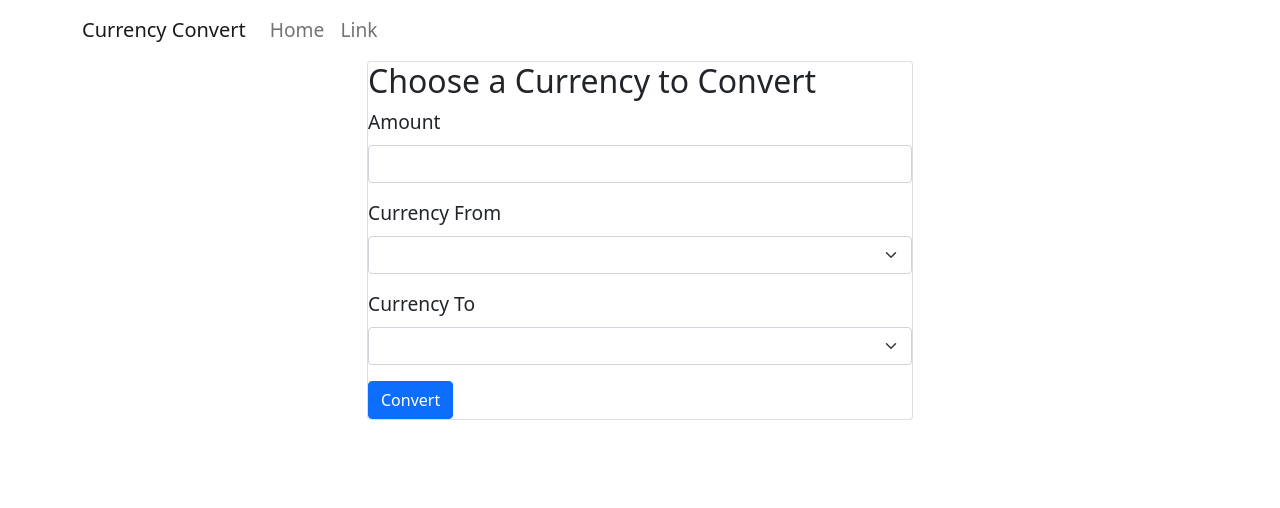
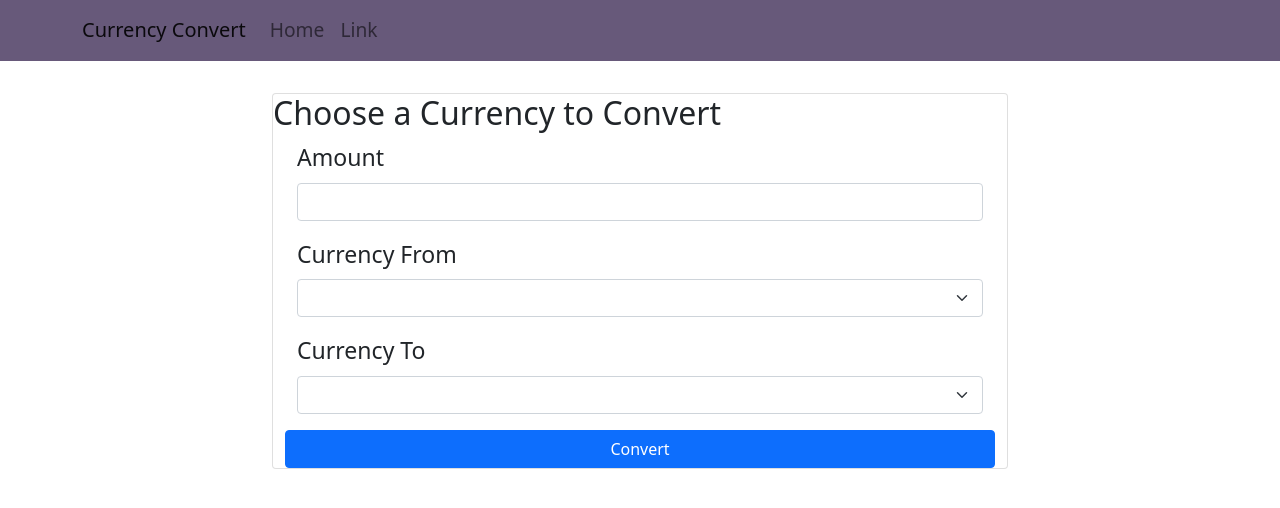
Before and after one commit to sdoonan776/currency-convert, a React (Create React App) app: page / in a window 1280 px wide. Shown: the top 508 px of the page. Built offline with nearby package versions, Linux system fonts and the light colour scheme.

Commit message:
added style modules for header and converter

```diff
--- a/src/components/CurrencyConverter.tsx
+++ b/src/components/CurrencyConverter.tsx
@@ -6,6 +6,8 @@ import Button from 'react-bootstrap/Button';
 import Form from 'react-bootstrap/Form';
 import Card from 'react-bootstrap/Card';
 import axios, { AxiosError, AxiosResponse } from 'axios';
+
+import styles from '../styles/components/CurrencyConverter.module.scss';
 
 function CurrencyConverter(): ReactElement {
     const [currencyFrom, setCurrencyFrom] = useState<string>('');
@@ -37,10 +39,12 @@ function CurrencyConverter(): ReactElement {
         <>
             <Container>
                 <Row>
-                    <Col lg={6} style={{ margin: '0 auto' }}>
+                    <Col lg={8} className={styles.converterCol}>
                         <Card>
                             <h2>Choose a Currency to Convert</h2>
                             <Form>
+                                <Container>
+                                    <Row className={styles.converterForm}>
                                         <Form.Group className="mb-3" controlId="amount">
                                             <Form.Label>Amount</Form.Label>
                                             <Form.Control/>
@@ -59,10 +63,15 @@ function CurrencyConverter(): ReactElement {
                                                 <option value=""></option>
                                             </Form.Select>
                                         </Form.Group>
+                                    </Row>
 
+                                    <Row>
                                         <Button onClick={handleConversion} variant="primary" type="submit">
                                             Convert
                                         </Button>
+                                    </Row>
+                                </Container>
+
                             </Form>
                         </Card>
                     </Col>
--- a/src/components/Header.tsx
+++ b/src/components/Header.tsx
@@ -4,10 +4,12 @@ import Container from 'react-bootstrap/Container';
 import NavDropdown from 'react-bootstrap/NavDropdown';
 import Nav from 'react-bootstrap/Nav';
 
+import styles from '../styles/components/Header.module.scss';
+
 function Header(): ReactElement {
     return (
         <>
-            <header>
+            <header className={styles.mainHeader}>
                 <Navbar expand="lg">
                     <Container>
                         <Navbar.Brand href="#home">Currency Convert</Navbar.Brand>
--- a/src/components/HeroBanner.tsx
+++ b/src/components/HeroBanner.tsx
@@ -3,7 +3,9 @@ import React, {ReactElement} from 'react';
 function HeroBanner(): ReactElement {
     return (
        <>
+            <div>
 
+            </div>
        </>
     );
 };
--- /dev/null
+++ b/src/styles/components/CurrencyConverter.module.scss
@@ -0,0 +1,9 @@
+@import '../core/variables';
+
+.converterCol {
+    margin: 2rem auto;
+}
+
+.converterForm {
+    display: flex;
+}
--- /dev/null
+++ b/src/styles/components/Footer.module.scss
@@ -0,0 +1 @@
+@import '../core/variables';
--- /dev/null
+++ b/src/styles/components/Header.module.scss
@@ -0,0 +1,10 @@
+@import '../core/variables';
+
+.mainHeader {
+    background-color: $primary-color;
+    color: $text-color;
+
+    a {
+        color: $text-color;
+    }
+}
--- /dev/null
+++ b/src/styles/components/HeroBanner.module.scss
@@ -0,0 +1 @@
+@import '../core/variables';
--- a/src/styles/core/_variables.scss
+++ b/src/styles/core/_variables.scss
@@ -4,3 +4,5 @@ $secondary-color: #544e61ff;
 $light-slate-gray: #6e8894ff;
 $eton-blue: #85baa1ff;
 $aero-blue: #ceeddbff;
+
+$text-color: #fff;
```
Lines whose indentation alone changed are shown as unchanged.
